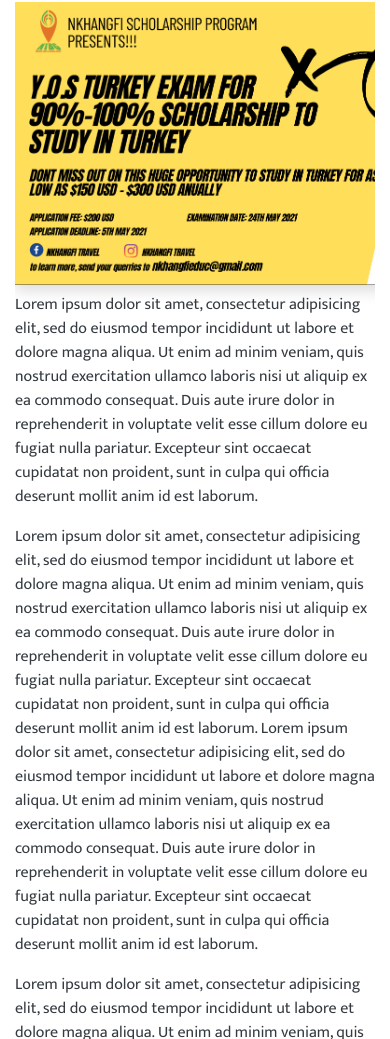
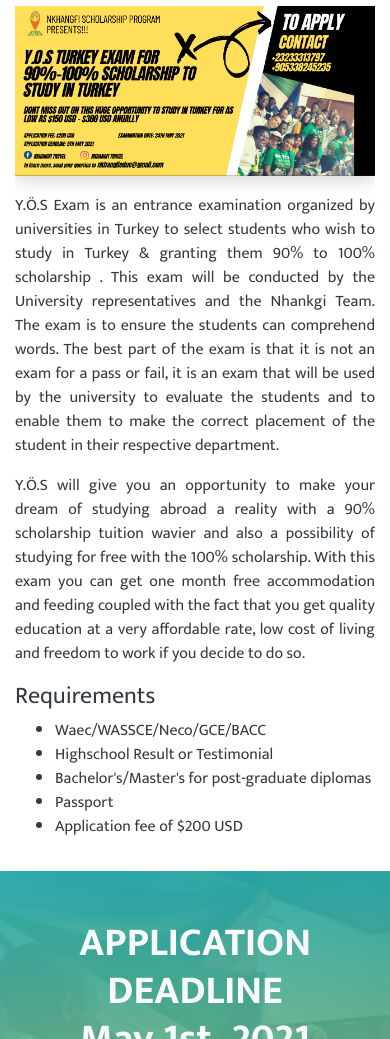
Before and after one commit to misterpaul4/nkhangfi, a plain HTML site: page events/yos.html in a window 390 px wide. Shown: the part 961-2000 px from the top of the page. Drawn offline with nearby package versions, Linux system fonts and the light colour scheme; a script that the page names is missing.

Commit message:
Add event details and improve responsiveness

```diff
--- a/css/yos.css
+++ b/css/yos.css
@@ -62,6 +62,8 @@ a:hover {
 
 .details {
 	overflow-x: hidden;
+	margin-top: 20px;
+	text-align: justify;
 }
 
 .banner {
@@ -107,10 +109,10 @@ a:hover {
 
 /* form */
 .form-container {
-  max-width:400px;
   width:100%;
   margin:0 auto;
   position:relative;
+	flex: 1;
 }
 
 .tooltp {
@@ -210,5 +212,10 @@ fieldset {
 @media (max-width: 992px) {
 	.banner-img {
 		float: none;
+		width: 100%;
+	}
+
+	.first-paragraph {
+		padding-top: 10px;
 	}
 }
--- a/events/yos.html
+++ b/events/yos.html
@@ -31,13 +31,13 @@
   </div>
 
   <div class="container py-3">
-    <div class="PSA d-sm-flex justify-content-between align-items-center">
-      <div class="app-details m-3">
+    <div class="PSA d-sm-flex justify-content-between">
+      <div class="app-details m-3 d-flex justify-content-center flex-column">
         <p>Venue: TBA</p>
         <p>Application Deadline: May 1st, 2021</p>
         <p>Application Fee: $200 USD</p>
       </div>
-      <div class="exam-dates m-3">
+      <div class="exam-dates m-3 d-flex justify-content-center flex-column">
         <h5 class="exam-date-header">Examination Dates</h5>
         <p>
           <strong>Sierra Leone:</strong>
@@ -60,11 +60,38 @@
 
     <div class="details">
       <img src="../images/yos/b1-s.png" alt="banner" class="banner-img mr-4 mb-2">
-      <p>Lorem ipsum dolor sit amet, consectetur adipisicing elit, sed do eiusmod tempor incididunt ut labore et dolore magna aliqua. Ut enim ad minim veniam, quis nostrud exercitation ullamco laboris nisi ut aliquip ex ea commodo consequat. Duis aute irure dolor in reprehenderit in voluptate velit esse cillum dolore eu fugiat nulla pariatur. Excepteur sint occaecat cupidatat non proident, sunt in culpa qui officia deserunt mollit anim id est laborum.</p>
+      <p class="first-paragraph">Y.Ö.S Exam is an entrance examination organized by
+        universities in Turkey to select students who wish to study
+        in Turkey & granting them
+        90% to 100% scholarship .
+        This
+        exam will be conducted by the University representatives
+        and the Nhankgi Team. The exam is to ensure the
+        students can comprehend words. The best part of the
+        exam is that it is not an exam for a pass or fail, it is an
+        exam that will be used by the university to evaluate the
+        students and to enable them to make the correct
+        placement of the student in their respective department.</p>
 
-      <p>Lorem ipsum dolor sit amet, consectetur adipisicing elit, sed do eiusmod tempor incididunt ut labore et dolore magna aliqua. Ut enim ad minim veniam, quis nostrud exercitation ullamco laboris nisi ut aliquip ex ea commodo consequat. Duis aute irure dolor in reprehenderit in voluptate velit esse cillum dolore eu fugiat nulla pariatur. Excepteur sint occaecat cupidatat non proident, sunt in culpa qui officia deserunt mollit anim id est laborum. Lorem ipsum dolor sit amet, consectetur adipisicing elit, sed do eiusmod tempor incididunt ut labore et dolore magna aliqua. Ut enim ad minim veniam, quis nostrud exercitation ullamco laboris nisi ut aliquip ex ea commodo consequat. Duis aute irure dolor in reprehenderit in voluptate velit esse cillum dolore eu fugiat nulla pariatur. Excepteur sint occaecat cupidatat non proident, sunt in culpa qui officia deserunt mollit anim id est laborum.</p>
+      <p>Y.Ö.S will give you an opportunity to make
+        your dream of studying abroad a reality with
+        a
+        90% scholarship tuition wavier
+        and also a
+        possibility of studying for free with the
+        100%
+        scholarship. With this exam you can get
+        one month free accommodation and
+        feeding coupled with the fact that you get quality education at a very affordable rate, low cost of living and freedom to work if you decide to do so.</p>
 
-      <p>Lorem ipsum dolor sit amet, consectetur adipisicing elit, sed do eiusmod tempor incididunt ut labore et dolore magna aliqua. Ut enim ad minim veniam, quis nostrud exercitation ullamco laboris nisi ut aliquip ex ea commodo consequat. Duis aute irure dolor in reprehenderit in voluptate velit esse cillum dolore eu fugiat nulla pariatur. Excepteur sint occaecat cupidatat non proident, sunt in culpa qui officia deserunt mollit anim id est laborum.</p>
+      <h4>Requirements</h4>
+      <ul>
+        <li>Waec/WASSCE/Neco/GCE/BACC</li>
+        <li>Highschool Result or Testimonial</li>
+        <li>Bachelor's/Master's for post-graduate diplomas</li>
+        <li>Passport</li>
+        <li>Application fee of $200 USD</li>
+      </ul>
     </div>
   </div>
 
@@ -135,7 +162,7 @@
     </div>
   </div>
 
-  <footer>
+  <footer class="d-flex flex-wrap">
     <div class="container form-container text-center">
       <form id="contact">
         <h3>Get in touch</h3>
```
